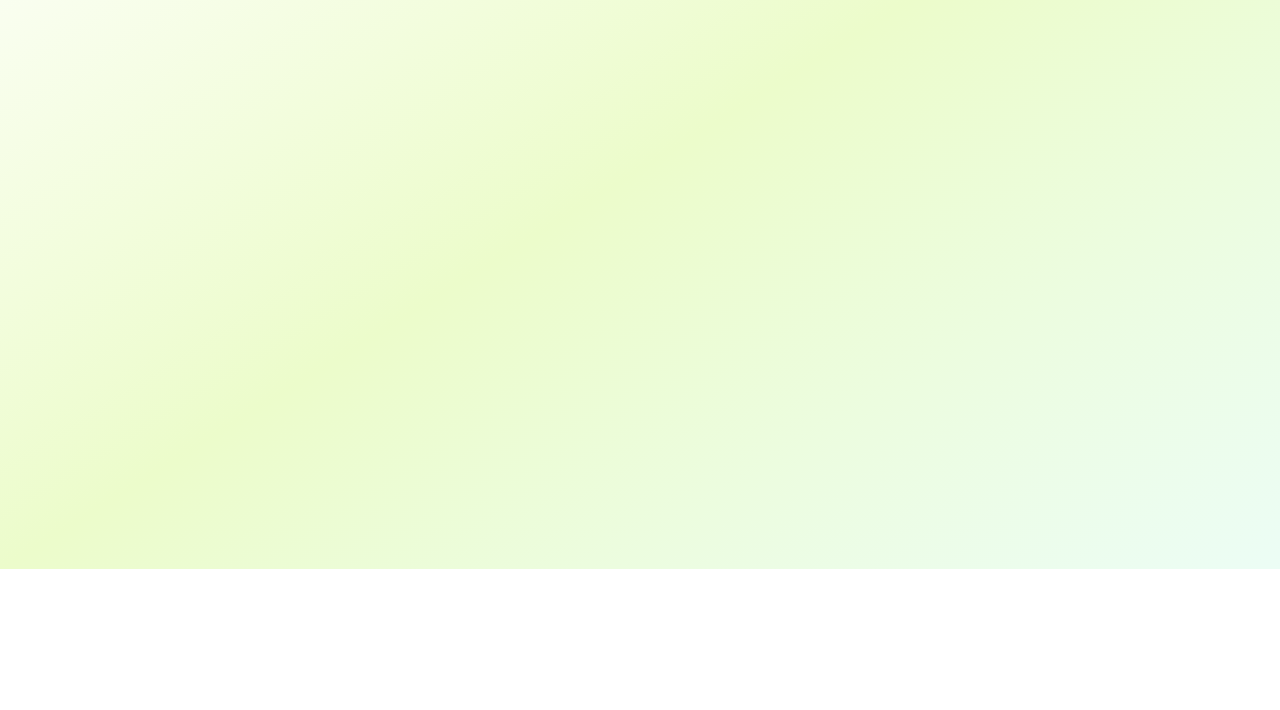
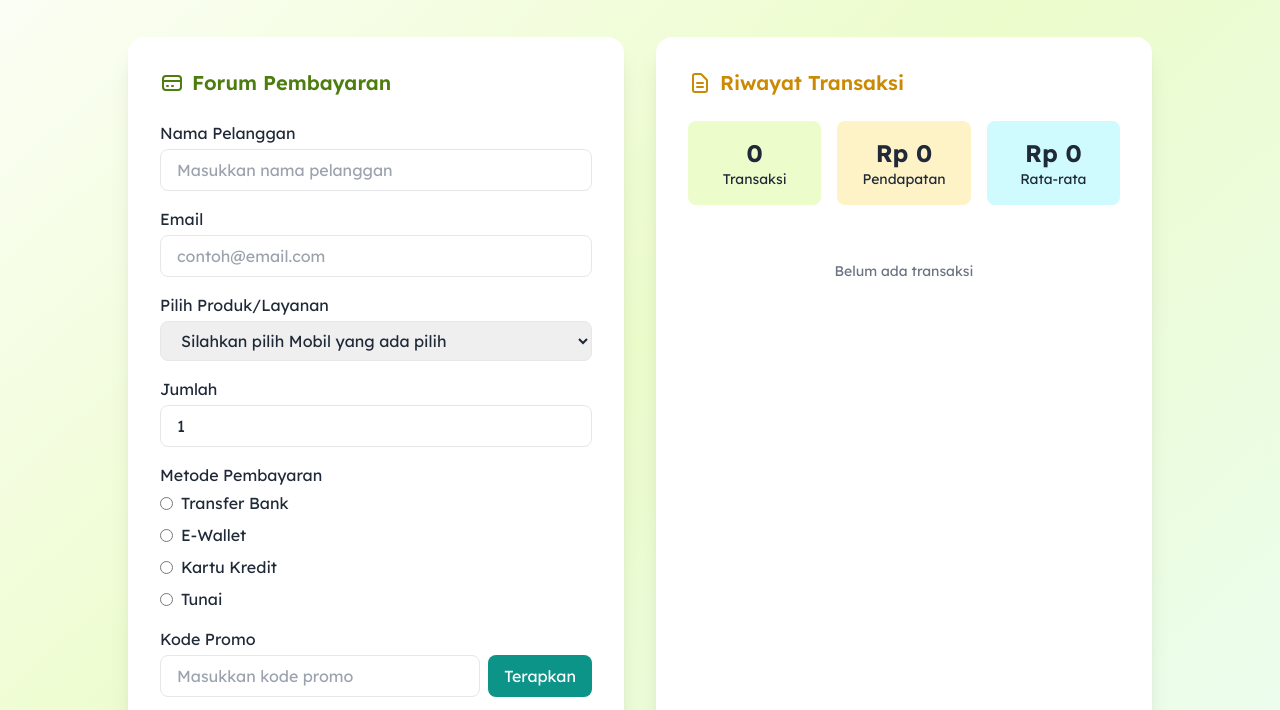
Before and after one commit to fatsyah-prosesor/1124160144-UAS-PERANCANGAN-WEB-SPA, a plain HTML site: page index.html in a window 1280 px wide. Shown: the part 231-941 px from the top of the page. Before the commit the page ends 800 px from the top, so only its background shows below. Drawn offline with nearby package versions, Linux system fonts and the light colour scheme.

Commit message:
3. Menambahkan Form Pembayaran dan Form Riwayat Transaksi

```diff
--- a/index.html
+++ b/index.html
@@ -41,6 +41,98 @@
       <button id="toggleDarkMode" class="px-4 py-2 rounded-lg bg-lime-600 text-white hover:bg-lime-700 dark:bg-yellow-400 dark:text-black dark:hover:bg-yellow-300 transition">Toggle Mode</button>
     </div>
 
+    <div class="grid lg:grid-cols-2 gap-8">
+      <!-- Form Pembayaran -->
+      <div class="bg-white dark:bg-zinc-900 shadow-xl rounded-2xl p-8">
+        <h2 class="text-xl font-semibold mb-6 flex items-center gap-2 text-lime-700 dark:text-lime-200">
+          <svg class="w-6 h-6" fill="none" stroke="currentColor" viewBox="0 0 24 24"><path stroke-linecap="round" stroke-linejoin="round" stroke-width="2" d="M3 10h18M7 15h1m4 0h1m-7 4h12a3 3 0 003-3V8a3 3 0 00-3-3H6a3 3 0 00-3 3v8a3 3 0 003 3z"></path></svg>
+          Forum Pembayaran
+        </h2>
+        <form id="paymentForm" class="space-y-4">
+          <div>
+            <label for="customerName" class="block font-medium">Nama Pelanggan</label>
+            <input id="customerName" name="customerName" type="text" placeholder="Masukkan nama pelanggan" class="w-full mt-1 px-4 py-2 border rounded-lg focus:ring-lime-400 focus:border-lime-400 dark:bg-zinc-800" required />
+          </div>
+          <div>
+            <label for="customerEmail" class="block font-medium">Email</label>
+            <input id="customerEmail" name="customerEmail" type="email" placeholder="contoh@email.com" class="w-full mt-1 px-4 py-2 border rounded-lg focus:ring-lime-400 focus:border-lime-400 dark:bg-zinc-800" required />
+          </div>
+          <div>
+            <label for="productSelect" class="block font-medium">Pilih Produk/Layanan</label>
+            <select id="productSelect" name="product" class="w-full mt-1 px-4 py-2 border rounded-lg dark:bg-white dark:text-black" required>
+              <option value="">Silahkan pilih Mobil yang ada pilih</option>
+              <option value="basic" data-price="47000">Mitsubisi x pander - Rp 70.000.000</option>
+              <option value="premium" data-price="65000">Toyota new avanza - Rp 65.000.000</option>
+              <option value="professional" data-price="65000">Honda civic - Rp 60.000.000</option>
+              <option value="enterprise" data-price="50000">Daihatsu xenia - Rp 50.000.000</option>
+            </select>
+          </div>
+          <div>
+            <label for="quantity" class="block font-medium">Jumlah</label>
+            <input id="quantity" name="quantity" type="number" min="1" value="1" class="w-full mt-1 px-4 py-2 border rounded-lg focus:ring-lime-400 focus:border-lime-400 dark:bg-zinc-800" required />
+          </div>
+          <div>
+            <label class="block font-medium">Metode Pembayaran</label>
+            <div class="space-y-2 mt-1">
+              <label class="flex items-center gap-2"><input type="radio" name="paymentMethod" value="transfer"> Transfer Bank</label>
+              <label class="flex items-center gap-2"><input type="radio" name="paymentMethod" value="ewallet"> E-Wallet</label>
+              <label class="flex items-center gap-2"><input type="radio" name="paymentMethod" value="credit"> Kartu Kredit</label>
+              <label class="flex items-center gap-2"><input type="radio" name="paymentMethod" value="cash"> Tunai</label>
+            </div>
+          </div>
+          <div>
+            <label for="promoCode" class="block font-medium">Kode Promo</label>
+            <div class="flex gap-2 mt-1">
+              <input id="promoCode" name="promoCode" type="text" placeholder="Masukkan kode promo" class="flex-1 px-4 py-2 border rounded-lg dark:bg-zinc-800" />
+              <button type="button" id="applyPromoBtn" class="px-4 py-2 bg-teal-600 text-white rounded-lg hover:bg-teal-700">Terapkan</button>
+            </div>
+            <div id="promoMessage" class="text-sm mt-1 hidden"></div>
+          </div>
+          <div class="bg-lime-50 dark:bg-zinc-700 rounded-lg p-4">
+            <div class="flex justify-between text-sm">
+              <span>Subtotal:</span><span id="subtotal">Rp 0</span>
+            </div>
+            <div id="discountRow" class="flex justify-between text-sm text-lime-600 hidden">
+              <span>Diskon:</span><span id="discount">Rp 0</span>
+            </div>
+            <div class="flex justify-between font-bold mt-2">
+              <span>Total:</span><span id="totalAmount">Rp 0</span>
+            </div>
+          </div>
+          <button type="submit" class="w-full py-3 rounded-lg bg-gradient-to-r from-lime-500 to-lime-700 text-white font-bold hover:from-lime-600 hover:to-lime-800">Proses Pembayaran</button>
+        </form>
+      </div>
+
+      <!-- Riwayat Transaksi -->
+      <div class="bg-white dark:bg-zinc-900 shadow-xl rounded-2xl p-8">
+        <h2 class="text-xl font-semibold mb-6 flex items-center gap-2 text-yellow-600 dark:text-yellow-300">
+          <svg class="w-6 h-6" fill="none" stroke="currentColor" viewBox="0 0 24 24"><path stroke-linecap="round" stroke-linejoin="round" stroke-width="2" d="M9 12h6m-6 4h6m2 5H7a2 2 0 01-2-2V5a2 2 0 012-2h5.586a1 1 0 01.707.293l5.414 5.414a1 1 0 01.293.707V19a2 2 0 01-2 2z"></path></svg>
+          Riwayat Transaksi
+        </h2>
+        <div class="grid grid-cols-3 gap-4 mb-6">
+          <div class="bg-lime-100 dark:bg-lime-900 text-center py-4 rounded-lg">
+            <div class="text-2xl font-bold" id="totalTransactions">0</div>
+            <div class="text-sm">Transaksi</div>
+          </div>
+          <div class="bg-amber-100 dark:bg-amber-900 text-center py-4 rounded-lg">
+            <div class="text-2xl font-bold" id="totalRevenue">Rp 0</div>
+            <div class="text-sm">Pendapatan</div>
+          </div>
+          <div class="bg-cyan-100 dark:bg-cyan-900 text-center py-4 rounded-lg">
+            <div class="text-2xl font-bold" id="avgTransaction">Rp 0</div>
+            <div class="text-sm">Rata-rata</div>
+          </div>
+        </div>
+        <div id="transactionList" class="space-y-3 max-h-96 overflow-y-auto"></div>
+        <div id="emptyState" class="text-center text-gray-500 py-8">
+          <p class="text-sm">Belum ada transaksi</p>
+        </div>
+        <button id="clearHistoryBtn" class="mt-4 w-full py-2 bg-red-500 text-white rounded-lg hidden">Hapus Semua Riwayat</button>
+      </div>
+    </div>
+  </div>
+
+
 
 </body>
 </html>
```
Lines whose indentation alone changed are shown as unchanged.
